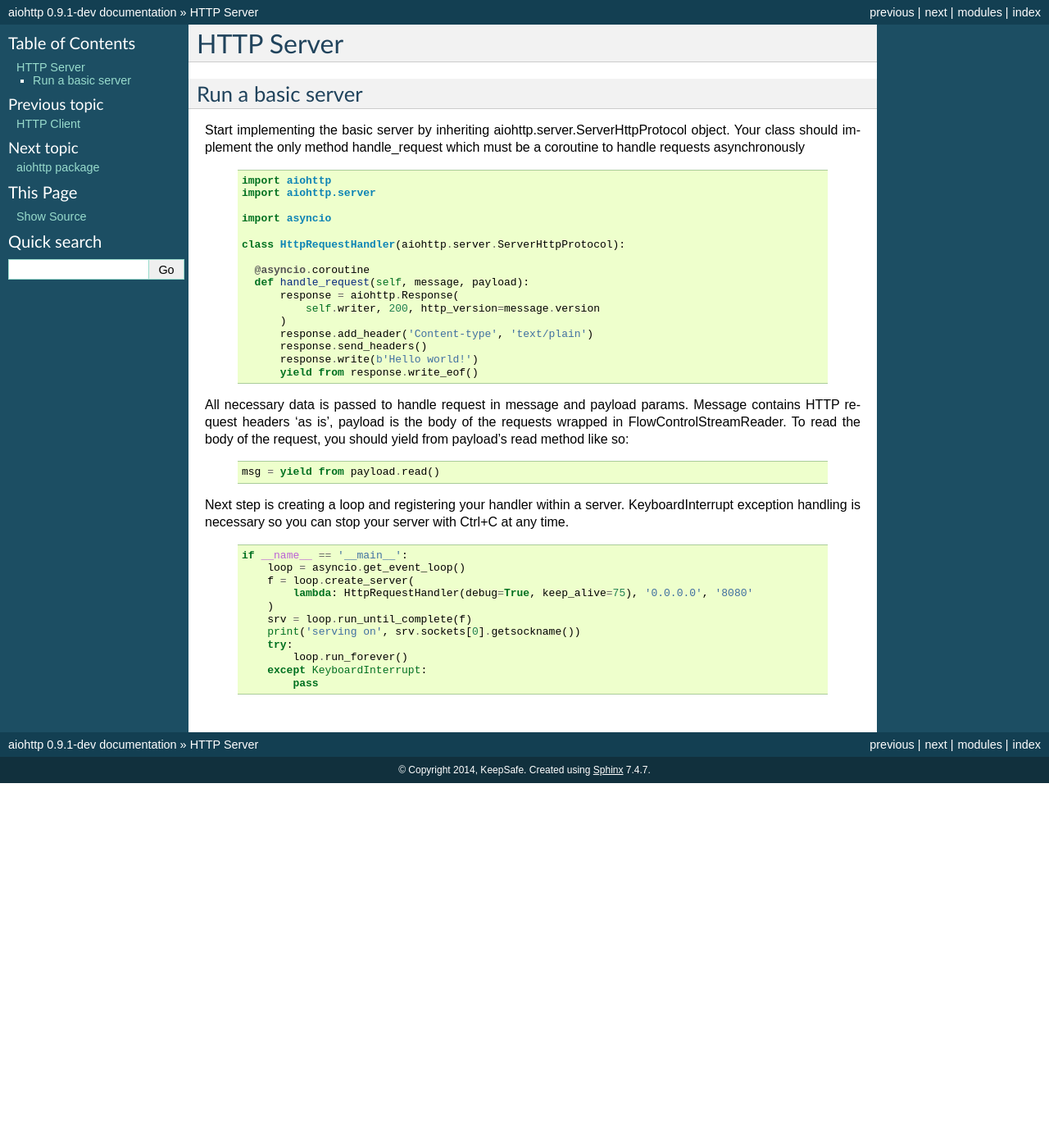
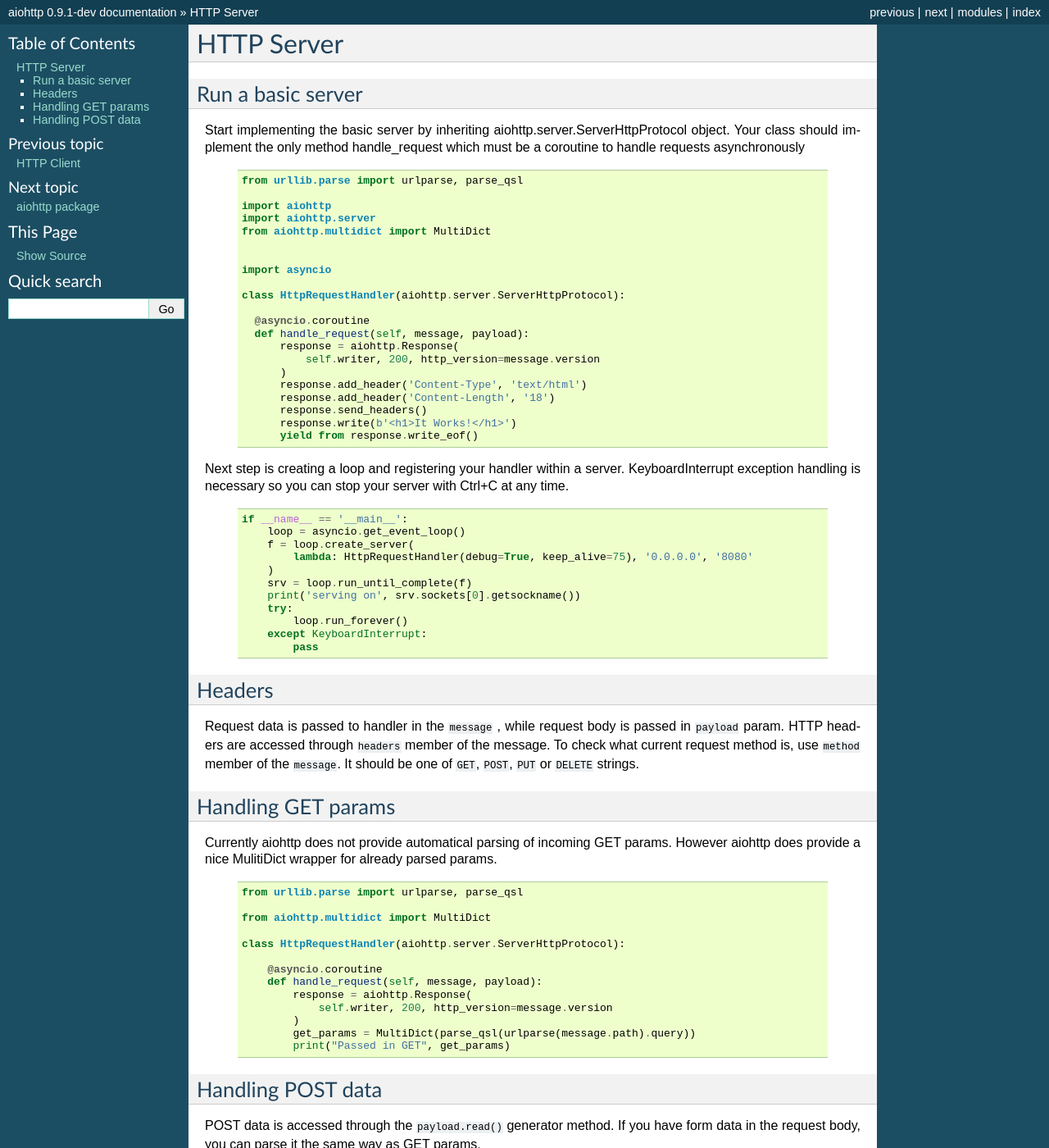
Before and after one commit to MegaDev007/aiohttp, a Sphinx documentation site: the page built from docs/server.rst, in a window 1280 px wide and 1400 px high. Shown: the whole window at 82% size. Built offline with Sphinx 7.4.7, drawn with Linux system fonts in a browser that asks for light colours; some of the changed text lies outside the part shown.

Commit message:
updated documentation and example

```diff
--- a/docs/server.rst
+++ b/docs/server.rst
@@ -15,8 +15,12 @@ be a coroutine to handle requests asynchronously
 
  .. code-block:: python
 
+      from urllib.parse import urlparse, parse_qsl
+
       import aiohttp
       import aiohttp.server
+      from aiohttp.multidict import MultiDict
+
 
       import asyncio
 
@@ -27,20 +31,11 @@ be a coroutine to handle requests asynchronously
             response = aiohttp.Response(
                 self.writer, 200, http_version=message.version
             )
-            response.add_header('Content-type', 'text/plain')
+            response.add_header('Content-Type', 'text/html')
+            response.add_header('Content-Length', '18')
             response.send_headers()
-            response.write(b'Hello world!')
+            response.write(b'<h1>It Works!</h1>')
             yield from response.write_eof()
-
-All necessary data is passed to handle request in message and payload params.
-Message contains HTTP request headers 'as is', payload is the body of the requests
-wrapped in FlowControlStreamReader. To read the body of the request, you should
-yield from payload's read method like so:
-
- .. code-block:: python
-
-    msg = yield from payload.read()
-
 
 Next step is creating a loop and registering your handler within a server.
 KeyboardInterrupt exception handling is necessary so you can stop
@@ -59,3 +54,58 @@ your server with Ctrl+C at any time.
             loop.run_forever()
         except KeyboardInterrupt:
             pass
+
+Headers
+-------
+Request data is passed to handler in  the ``message`` , while request body is passed in ``payload`` param.
+HTTP headers are accessed through ``headers`` member of the message.
+To check what current request method is, use ``method`` member of the ``message``. It should be one of
+``GET``, ``POST``, ``PUT`` or ``DELETE`` strings.
+
+Handling GET params
+-------
+
+Currently aiohttp does not provide automatical parsing of incoming GET params.
+However aiohttp does provide a nice MulitiDict wrapper for already parsed params.
+
+
+ .. code-block:: python
+
+    from urllib.parse import urlparse, parse_qsl
+
+    from aiohttp.multidict import MultiDict
+
+    class HttpRequestHandler(aiohttp.server.ServerHttpProtocol):
+
+        @asyncio.coroutine
+        def handle_request(self, message, payload):
+            response = aiohttp.Response(
+                self.writer, 200, http_version=message.version
+            )
+            get_params = MultiDict(parse_qsl(urlparse(message.path).query))
+            print("Passed in GET", get_params)
+
+
+Handling POST data
+-------
+
+POST data is accessed through the ``payload.read()`` generator method.
+If you have form data in the request body, you can parse it the same way as
+GET params.
+
+ .. code-block:: python
+
+    from urllib.parse import urlparse, parse_qsl
+
+    from aiohttp.multidict import MultiDict
+
+    class HttpRequestHandler(aiohttp.server.ServerHttpProtocol):
+
+        @asyncio.coroutine
+        def handle_request(self, message, payload):
+            response = aiohttp.Response(
+                self.writer, 200, http_version=message.version
+            )
+            data = yield from payload.read()
+            post_params = MultiDict(parse_qsl(data))
+            print("Passed in POST", post_params)
```
Also changed, not shown: 1 other file.
